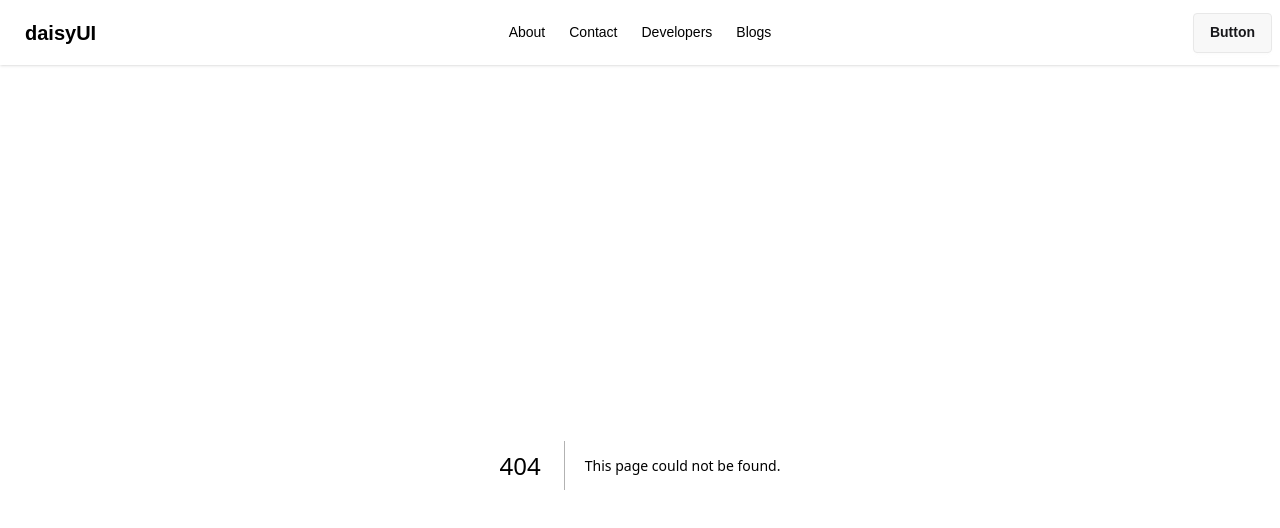
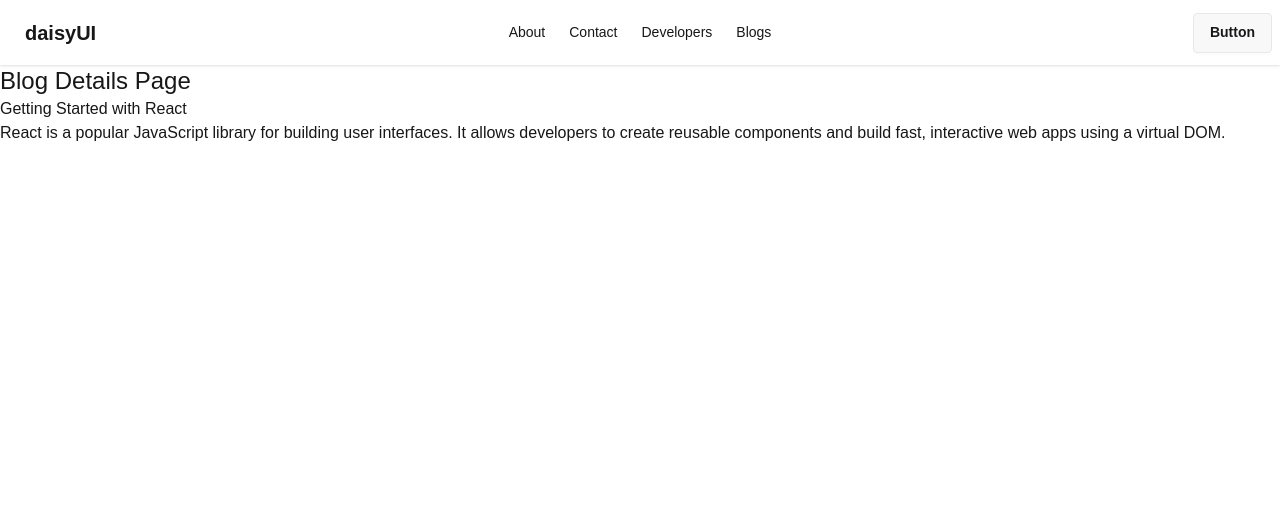
Before and after one commit to ashrafulhoda789/nextjs-projects-ph, a Next.js app: page /blogs/1 in a window 1280 px wide. Before the commit this address had no page. Shown: the top 528 px of the page. Built offline with nearby package versions, Linux system fonts and the light colour scheme.

Commit message:
dynamic routing

```diff
--- /dev/null
+++ b/src/app/blogs/[blogId]/page.jsx
@@ -0,0 +1,61 @@
+
+const blogs = [
+    {
+        "id": 1,
+        "title": "Getting Started with React",
+        "author": "Ashraful Hoda",
+        "date": "2026-04-10",
+        "category": "Web Development",
+        "image": "https://i.ibb.co/ReactImage.jpg",
+        "content": "React is a popular JavaScript library for building user interfaces. It allows developers to create reusable components and build fast, interactive web apps using a virtual DOM."
+    },
+    {
+        "id": 2,
+        "title": "Understanding Data Structures",
+        "author": "Ashraful Hoda",
+        "date": "2026-04-08",
+        "category": "Programming",
+        "image": "https://i.ibb.co/DSAImage.jpg",
+        "content": "Data structures like arrays, linked lists, stacks, and queues are fundamental concepts in computer science. Mastering them helps in writing efficient algorithms."
+    },
+    {
+        "id": 3,
+        "title": "Android App Development Basics",
+        "author": "Ashraful Hoda",
+        "date": "2026-04-05",
+        "category": "Mobile Development",
+        "image": "https://i.ibb.co/AndroidImage.jpg",
+        "content": "Android development involves building mobile applications using Java or Kotlin. Tools like Android Studio and Jetpack Compose make development easier and more efficient."
+    },
+    {
+        "id": 4,
+        "title": "Introduction to Git and GitHub",
+        "author": "Ashraful Hoda",
+        "date": "2026-04-01",
+        "category": "Version Control",
+        "image": "https://i.ibb.co/GitImage.jpg",
+        "content": "Git is a version control system that helps developers track changes in their code. GitHub is a platform that allows collaboration and sharing of projects with others."
+    }
+]
+
+const BlogDetailPage = async ({ params }) => {
+
+    const { blogId } = await params;
+    const blog = blogs.find(blog => blog.id == blogId);
+    console.log(blog, 'blog info');
+
+
+    return (
+        <div>
+            <h4 className="text-2xl">Blog Details Page</h4>
+            {
+                blog && <div>
+                    <h2>{blog.title}</h2>
+                    <p>{blog.content}</p>
+                </div>
+            }
+        </div>
+    );
+};
+
+export default BlogDetailPage;
--- a/src/app/blogs/page.jsx
+++ b/src/app/blogs/page.jsx
@@ -43,15 +43,17 @@ const BlogsPage = () => {
     ]
 
     return (
-        <div>
+        <div className="w-11/12 mx-auto ">
             <h2 className="text-3xl font-bold-mb-4">Blogs</h2>
 
-            {
-                blogs.map(blog => <div key={blog.id}>
-                    <h3 className="text-4xl font-bold mb-2">{blog.title}</h3>
-                    <Link href='/'>Show Details</Link>
-                </div>)
-            }
+            <div className="grid grid-cols-3 gap-10">
+                {
+                    blogs.map(blog => <div key={blog.id}>
+                        <h3 className="text-4xl font-bold mb-2">{blog.title}</h3>
+                        <Link href={`/blogs/${blog.id}`}>Show Details</Link>
+                    </div>)
+                }
+            </div>
         </div>
     );
 };
--- a/src/app/layout.js
+++ b/src/app/layout.js
@@ -23,7 +23,7 @@ export default function RootLayout({ children }) {
       lang="en"
       className={`${geistSans.variable} ${geistMono.variable} h-full antialiased`}
     >
-      <body className="min-h-full flex flex-col">
+      <body suppressHydrationWarning className="min-h-full flex flex-col">
         <Navbar></Navbar>
         {children}
         </body>
```
